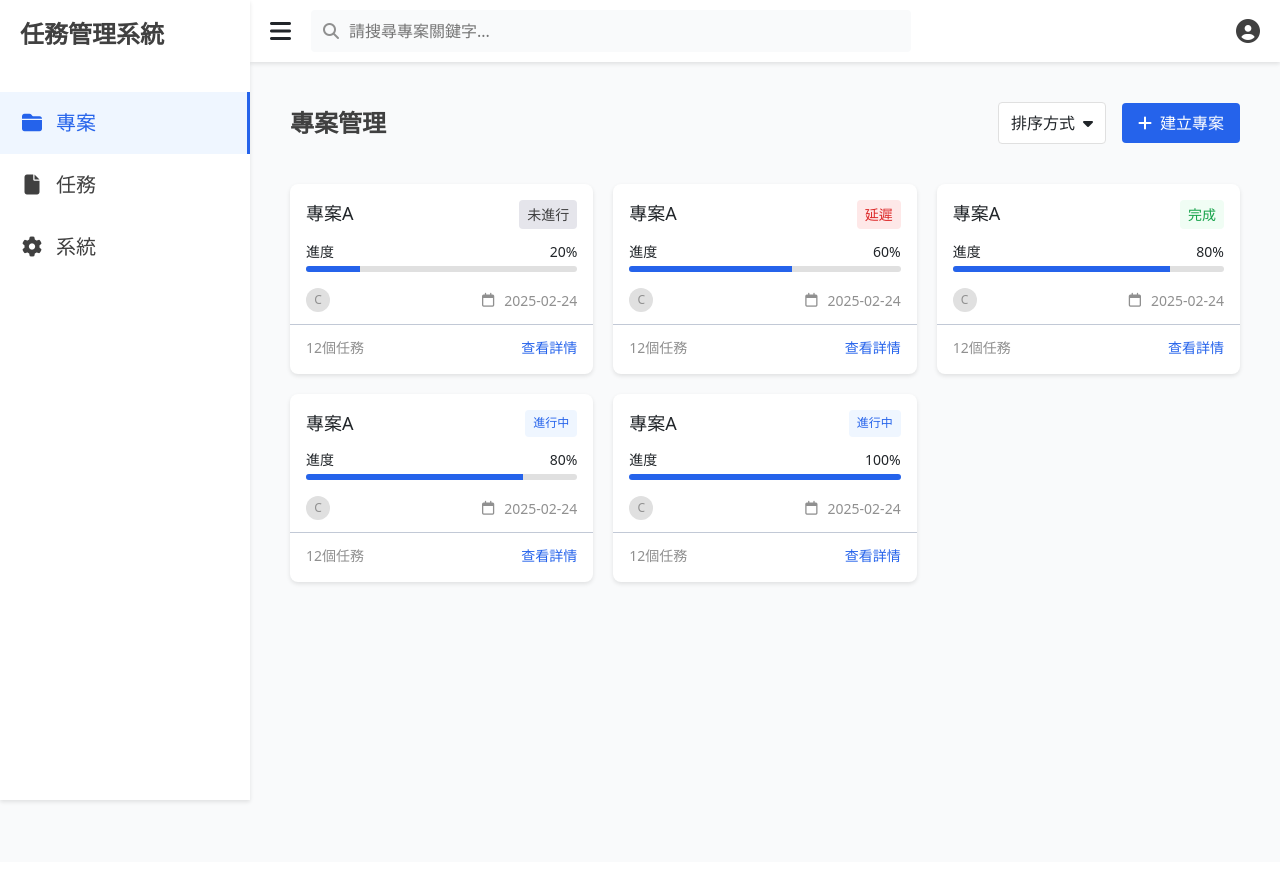
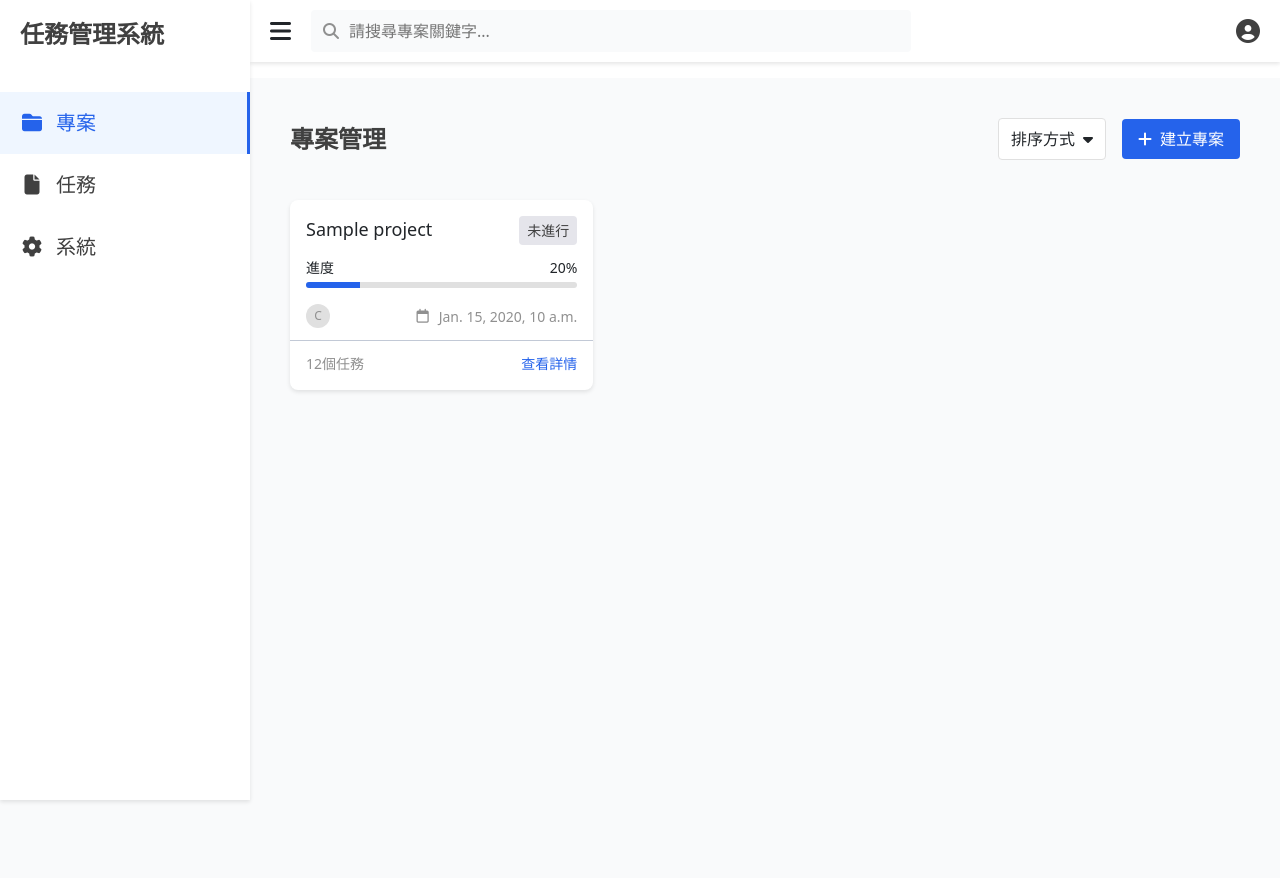
Before and after one commit to ntubclass/project_system, a Django app: template task_manager/templates/project.html in a window 1280 px wide. Before the commit the page ends 803 px from the top, so only its background shows below. Run offline with Django 3.2, Linux system fonts and the light colour scheme; the template is opened without the code that fills it: most values are stand-ins (such as "Sample title", 1, 10 or a date in 2020); one stand-in notice (Sample message) is shown.

Commit message:
串接後端

```diff
--- /dev/null
+++ b/task_manager/assets/js/alert.js
@@ -0,0 +1,10 @@
+document.addEventListener("DOMContentLoaded", () => {
+    const alerts = document.querySelectorAll('.alert');
+    alerts.forEach(alert => {
+        setTimeout(() => {
+            alert.style.transition = "opacity 0.5s";
+            alert.style.opacity = "0";
+            setTimeout(() => alert.remove(), 500);
+        }, 3000);
+    });
+});
--- a/task_manager/models/project.py
+++ b/task_manager/models/project.py
@@ -5,8 +5,8 @@ from django.contrib.auth.models import User
 class Project(models.Model):
     project_id = models.AutoField(primary_key=True)
     name = models.CharField(max_length=100)
-    start_date = models.DateField(auto_now_add=True)
-    end_date = models.DateField()
+    start_date = models.DateTimeField(auto_now_add=True)
+    end_date = models.DateTimeField()
     description = models.TextField(blank=True)
     user_id = models.ForeignKey(User, on_delete=models.CASCADE)
 
--- a/task_manager/models/task.py
+++ b/task_manager/models/task.py
@@ -6,8 +6,8 @@ class Task(models.Model):
     task_id = models.AutoField(primary_key=True)
     project_id = models.ForeignKey(Project, on_delete=models.CASCADE, related_name='tasks')
     name = models.CharField(max_length=100)
-    start_date = models.DateField(auto_now_add=True)
-    end_date = models.DateField()
+    start_date = models.DateTimeField(auto_now_add=True)
+    end_date = models.DateTimeField()
     content = models.TextField()
 
     def __str__(self):
--- a/task_manager/templates/base.html
+++ b/task_manager/templates/base.html
@@ -12,17 +12,30 @@
   <link rel="stylesheet" href="{% static 'css/base/font-awesome.css' %}">
   <link rel="stylesheet" href="{% static 'css/layout/header.css' %}">
   <link rel="stylesheet" href="{% static 'css/layout/sidebar.css' %}">
+  <link rel="stylesheet" href="{% static 'css/components/alert.css' %}">
   {% block extra_css %}
   {% endblock %}
 </head>
 <body>
   {% include 'layout/header.html' %}
   {% include 'layout/sidebar.html' %}
+
+  {% if messages %}
+    <ul>
+      {% for message in messages %}
+        <li class="alert {% if message.tags %}alert-{{ message.tags }}{% endif %}">
+          {{ message }}
+        </li>
+      {% endfor %}
+    </ul>
+  {% endif %}
+
   <main class="content">
     {% block content %}
     {% endblock %}
   </main>
   <script src="{% static "js/dialog.js" %}"></script>
+  <script src="{% static "js/alert.js" %}"></script>
   {% block extra_js %}
   {% endblock %}
 </body>
--- a/task_manager/templates/project.html
+++ b/task_manager/templates/project.html
@@ -27,11 +27,11 @@
                 </button>
             </div>
         </div>
-
         <div class="projects-grid" id="projectsGrid">
+            {% for i in project_data %}
                 <div class="project-card">
                     <div class="card-header">
-                    <div class="project-title">專案A</div>
+                        <div class="project-title">{{i.name}}</div>
                         <div class="status-null">未進行</div>
                     </div>
                     <div class="progress-label">
@@ -47,7 +47,7 @@
                         </div>
                         <div class="date">
                             <i class="date-icon fa-regular fa-calendar"></i>
-                        2025-02-24
+                            {{i.end_date}}
                         </div>
                     </div>
                     <div class="card-footer">
@@ -55,109 +55,7 @@
                         <a href="#" class="details-btn">查看詳情</a>
                     </div>
                 </div>
-            <div class="project-card">
-                <div class="card-header">
-                    <div class="project-title">專案A</div>
-                    <div class="status-delay">延遲</div>
-                </div>
-                <div class="progress-label">
-                    <div>進度</div>
-                    <div>60%</div>
-                </div>
-                <div class="progress-bar">
-                    <div class="progress-fill"  progress=60></div>
-                </div>
-                <div class="card-info">
-                    <div class="user-avatar">
-                        <div class="avatar">C</div>
-                    </div>
-                    <div class="date">
-                        <i class="date-icon fa-regular fa-calendar"></i>
-                        2025-02-24
-                    </div>
-                </div>
-                <div class="card-footer">
-                    <div class="tasks">12個任務</div>
-                    <a href="#" class="details-btn">查看詳情</a>
-                </div>
-            </div>
-            <div class="project-card">
-                <div class="card-header">
-                    <div class="project-title">專案A</div>
-                    <div class="status-done">完成</div>
-                </div>
-                <div class="progress-label">
-                    <div>進度</div>
-                    <div>60%</div>
-                </div>
-                <div class="progress-bar">
-                    <div class="progress-fill"  progress=80></div>
-                </div>
-                <div class="card-info">
-                    <div class="user-avatar">
-                        <div class="avatar">C</div>
-                    </div>
-                    <div class="date">
-                        <i class="date-icon fa-regular fa-calendar"></i>
-                        2025-02-24
-                    </div>
-                </div>
-                <div class="card-footer">
-                    <div class="tasks">12個任務</div>
-                    <a href="#" class="details-btn">查看詳情</a>
-                </div>
-            </div><div class="project-card">
-                <div class="card-header">
-                    <div class="project-title">專案A</div>
-                    <div class="status">進行中</div>
-                </div>
-                <div class="progress-label">
-                    <div>進度</div>
-                    <div>60%</div>
-                </div>
-                <div class="progress-bar">
-                    <div class="progress-fill"  progress=80></div>
-                </div>
-                <div class="card-info">
-                    <div class="user-avatar">
-                        <div class="avatar">C</div>
-                    </div>
-                    <div class="date">
-                        <i class="date-icon fa-regular fa-calendar"></i>
-                        2025-02-24
-                    </div>
-                </div>
-                <div class="card-footer">
-                    <div class="tasks">12個任務</div>
-                    <a href="#" class="details-btn">查看詳情</a>
-                </div>
-            </div>
-            <div class="project-card">
-                <div class="card-header">
-                    <div class="project-title">專案A</div>
-                    <div class="status">進行中</div>
-                </div>
-                <div class="progress-label">
-                    <div>進度</div>
-                    <div>60%</div>
-                </div>
-                <div class="progress-bar">
-                    <div class="progress-fill"  progress=100></div>
-                </div>
-                <div class="card-info">
-                    <div class="user-avatar">
-                        <div class="avatar">C</div>
-                    </div>
-                    <div class="date">
-                        <i class="date-icon fa-regular fa-calendar"></i>
-                        2025-02-24
-                    </div>
-                </div>
-                <div class="card-footer">
-                    <div class="tasks">12個任務</div>
-                    <a href="#" class="details-btn">查看詳情</a>
-                </div>
-            </div>
+            {% endfor %}
         </div>
     </div>
 </div>
```
Also changed, not shown: project_system/settings.py (+9 -0 lines), task_manager/assets/css/components/alert.css (added, +47 -0 lines), task_manager/views/add_project.py (+11 -1 lines), task_manager/views/project.py (+8 -2 lines), 1 other file. Lines whose indentation alone changed are shown as unchanged.
